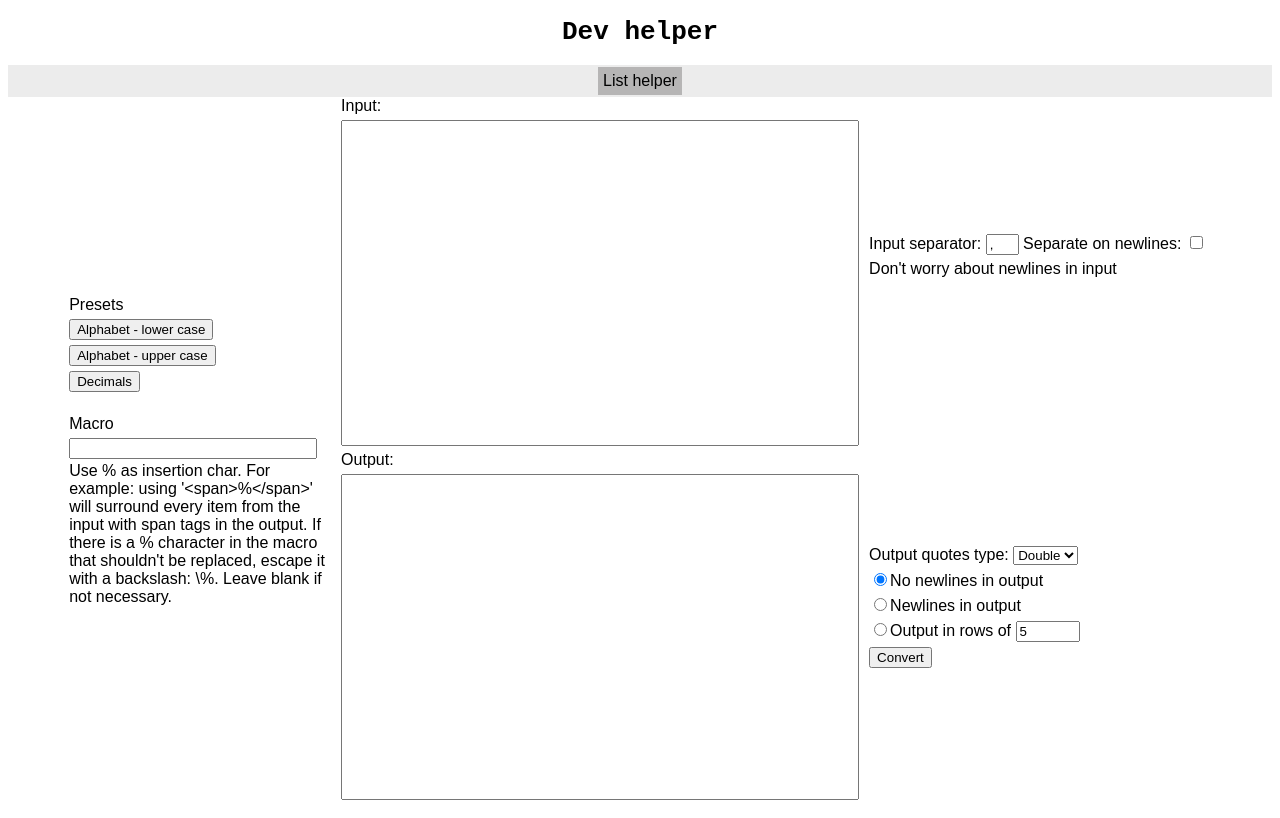
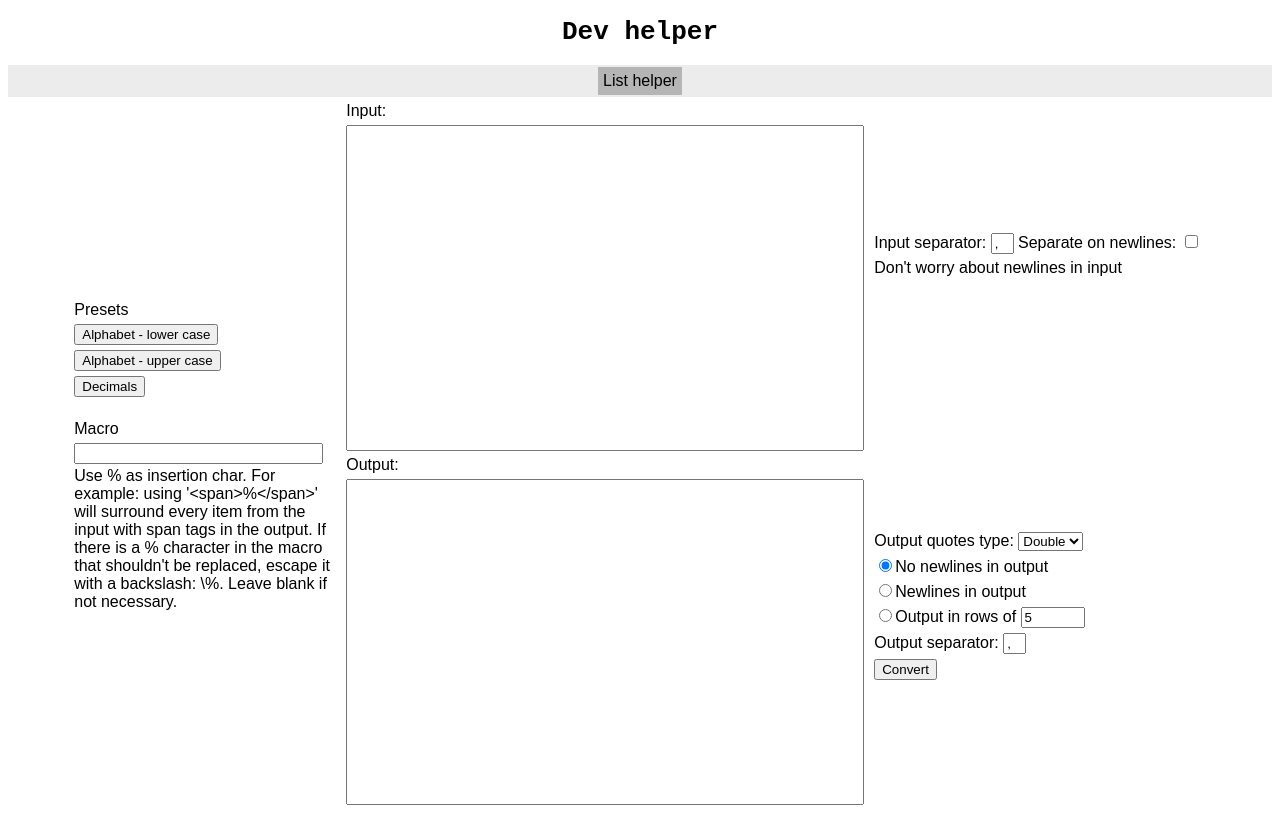
Before and after one commit to vladmashk/devhelper, a React (Create React App) app: page / in a window 1280 px wide. Built offline with nearby package versions, Linux system fonts and the light colour scheme.

Commit message:
Add output separator option

```diff
--- a/src/Components/listHelper/ListHelper.js
+++ b/src/Components/listHelper/ListHelper.js
@@ -26,11 +26,12 @@ function ListHelper(props) {
     const [macro, setMacro] = useState("")
 
     /**
-     * @param {{separator: string, quoteType: string, outputNewlines: string, rows: number}} settings
+     * @param {{inputSeparator: string, quoteType: string, outputNewlines: string, rows: number, outputSeparator: string}} settings
      */
     function convert(settings) {
         if (input === "") return;
-        let items = input.split(settings.separator)
+        let outputSep = settings.outputSeparator;
+        let items = input.split(settings.inputSeparator)
         let quote;
         switch (settings.quoteType) {
             case "single":
@@ -49,24 +50,24 @@ function ListHelper(props) {
         }
         switch (settings.outputNewlines) {
             case outputType.NO_NEWLINES:
-                items = items.join(", ")
+                items = items.join(outputSep + " ")
                 break
             case outputType.NEWLINES:
-                items = items.join(",\n")
+                items = items.join(outputSep + "\n")
                 break
             case outputType.ROWS:
                 items = items.reduce((previous, current, index) => {
                     if (index === items.length - 1) {
                         return previous + current
                     } else if ((index + 1) % settings.rows === 0) {
-                        return previous + current + ",\n"
+                        return previous + current + outputSep + "\n"
                     } else {
-                        return previous + current + ", "
+                        return previous + current + outputSep + " "
                     }
                 }, "")
                 break
             default:
-                items = items.join(", ")
+                items = items.join(outputSep + " ")
                 break
         }
         setOutput(items)
--- a/src/Components/listHelper/Sidebar.js
+++ b/src/Components/listHelper/Sidebar.js
@@ -10,7 +10,9 @@ export const outputType = {
 
 function Sidebar(props) {
 
-    const [separator, setSeparator] = useState(",")
+    const [inputSeparator, setInputSeparator] = useState(",")
+
+    const [outputSeparator, setOutputSeparator] = useState(",")
 
     const [ignoreNewlines, setIgnoreNewlines] = useState(true)
 
@@ -22,7 +24,7 @@ function Sidebar(props) {
 
     function separateOnNewlines(e) {
         if (e.target.checked) {
-            setSeparator("\n")
+            setInputSeparator("\n")
             setIgnoreNewlines(false)
         } else {
             setIgnoreNewlines(true)
@@ -37,7 +39,7 @@ function Sidebar(props) {
         <div id="sidebar">
             <div className="settingsGroup">
                 <Setting label="Input separator: ">
-                    {ignoreNewlines && <input type="text" value={separator} onChange={e => setSeparator(e.target.value)} maxLength={1} size={1}/>}
+                    {ignoreNewlines && <input className="shortInput" type="text" value={inputSeparator} onChange={e => setInputSeparator(e.target.value)} maxLength={1} size={1}/>}
                     <label> Separate on newlines: </label><input type="checkbox" defaultChecked={false} onChange={separateOnNewlines}/>
                 </Setting>
                 {ignoreNewlines && <span className="setting">Don't worry about newlines in input</span>}
@@ -63,7 +65,10 @@ function Sidebar(props) {
                     <label htmlFor="rows">Output in rows of </label>
                     <input type="number" value={rows} onChange={e => setRows(parseInt(e.target.value))} min={2} max={100}/>
                 </Setting>
-                <button onClick={() => props.convert({separator, quoteType, outputNewlines, rows})}>Convert</button>
+                <Setting label="Output separator: ">
+                    <input className="shortInput" type="text" value={outputSeparator} onChange={e => setOutputSeparator(e.target.value)} maxLength={1}/>
+                </Setting>
+                <button onClick={() => props.convert({inputSeparator, quoteType, outputNewlines, rows, outputSeparator})}>Convert</button>
             </div>
         </div>
     );
--- a/src/Tabs.css
+++ b/src/Tabs.css
@@ -2,6 +2,7 @@
     display: flex;
     justify-content: center;
     background-color: #ececec;
+    margin-bottom: 5px;
 }
 
 .tab {
--- a/src/index.css
+++ b/src/index.css
@@ -13,3 +13,7 @@ h1 {
 body {
     font-family: sans-serif;
 }
+
+.shortInput {
+    width: 2ch;
+}
```
